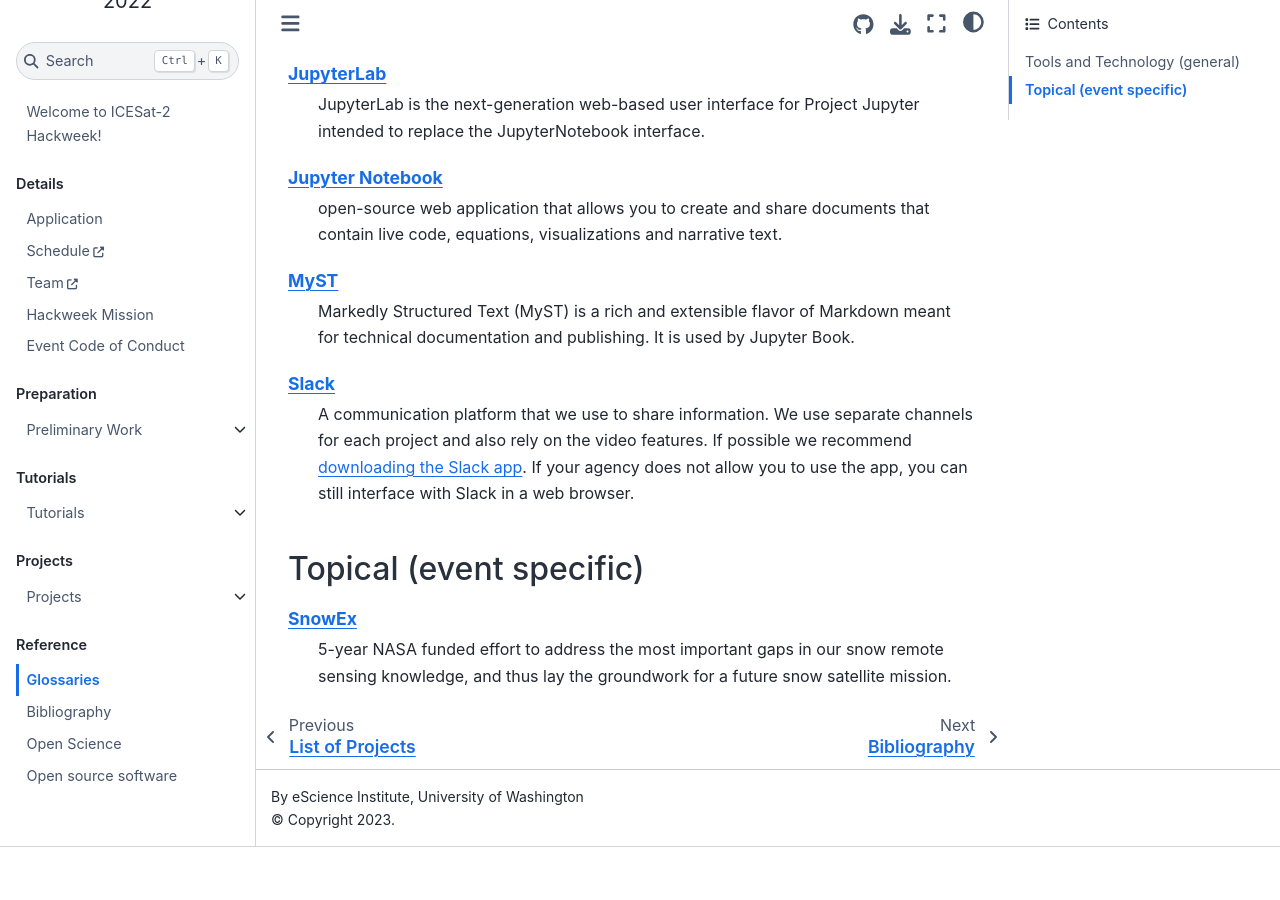
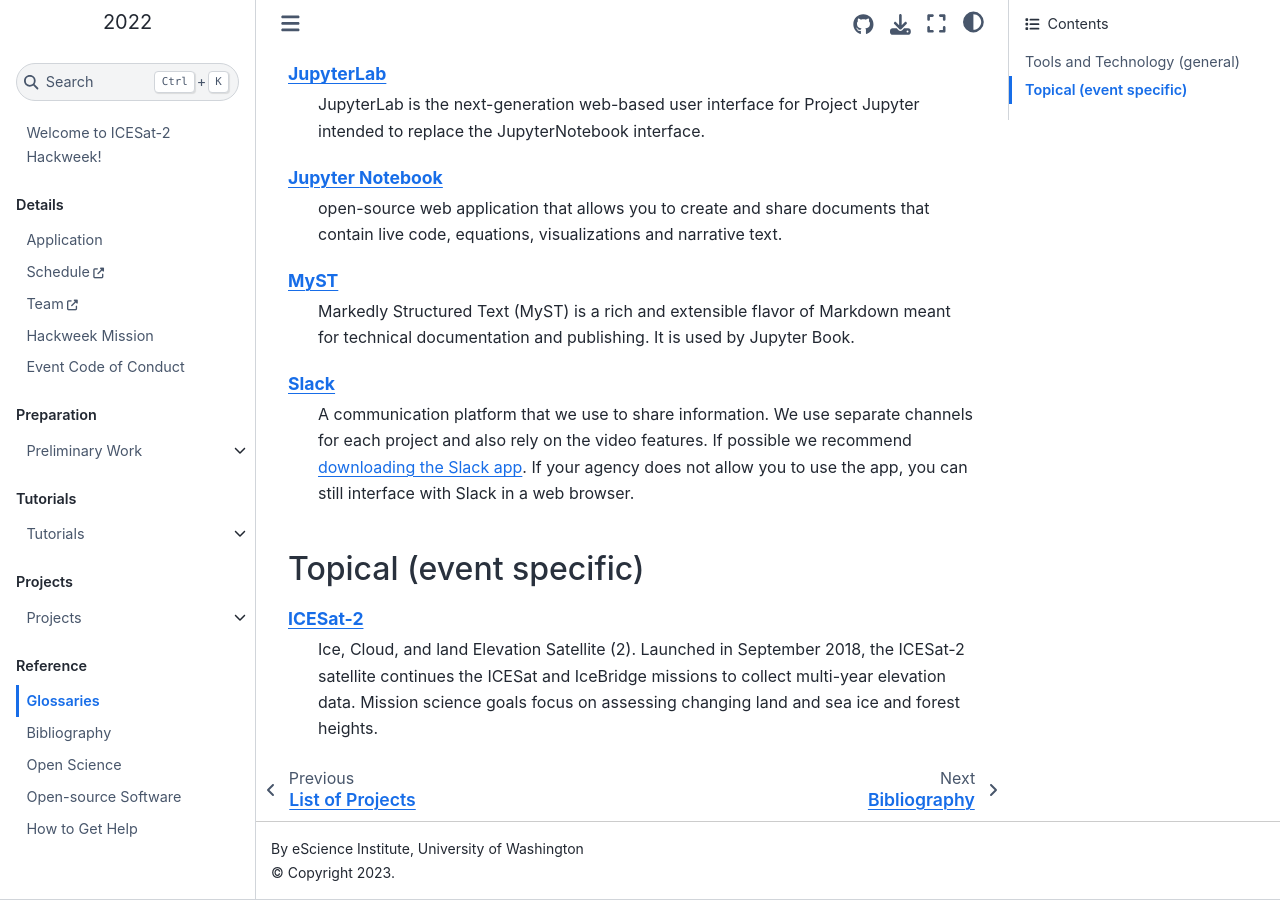
Before and after one commit to ICESAT-2HackWeek/website2022, a Jupyter Book: the page built from book/reference/glossary.md, in a window 1280 px wide and 900 px high, scrolled down 1320 px. Built offline with Jupyter Book 1.0.4 settings and Sphinx 7.4.7 and the Sphinx Book theme 1.1.4, drawn with Linux system fonts in a browser that asks for light colours; before the commit the page ends 2167 px from its top, so only the background shows below that.

````diff
--- a/book/_toc.yml
+++ b/book/_toc.yml
@@ -42,3 +42,4 @@ parts:
     - file: reference/bibliography
     - file: reference/open_science
     - file: reference/open_source_software
+    - file: reference/questions
--- a/book/reference/glossary.md
+++ b/book/reference/glossary.md
@@ -72,9 +72,10 @@
 
 ## Topical (event specific)
 ```{glossary}
-[SnowEx](https://snow.nasa.gov/campaigns/snowex)
-  5-year NASA funded effort to address the most important gaps in our snow
-  remote sensing knowledge, and thus lay the groundwork for a future snow
-  satellite mission.
+[ICESat-2](https://icesat-2.gsfc.nasa.gov)
+  Ice, Cloud, and land Elevation Satellite (2).
+  Launched in September 2018, the ICESat-2 satellite continues the ICESat and IceBridge missions to
+  collect multi-year elevation data.
+  Mission science goals focus on assessing changing land and sea ice and forest heights.
 
   ```
````
Also changed, not shown: book/reference/open_source_software.md (+1 -1 lines), book/reference/questions.md (added, +6 -0 lines), book/img/IS2-HW_SupportDecisionTree.png (deleted), book/img/SupportDecisionTree.svg (added).
